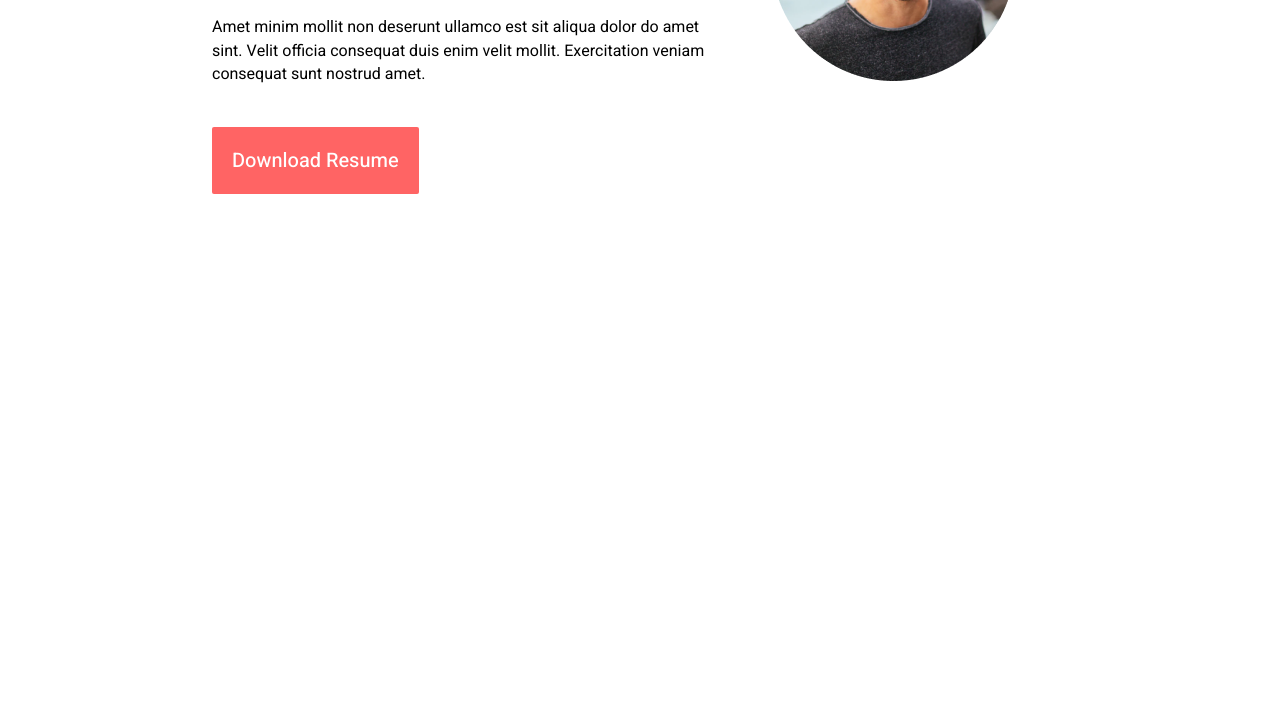
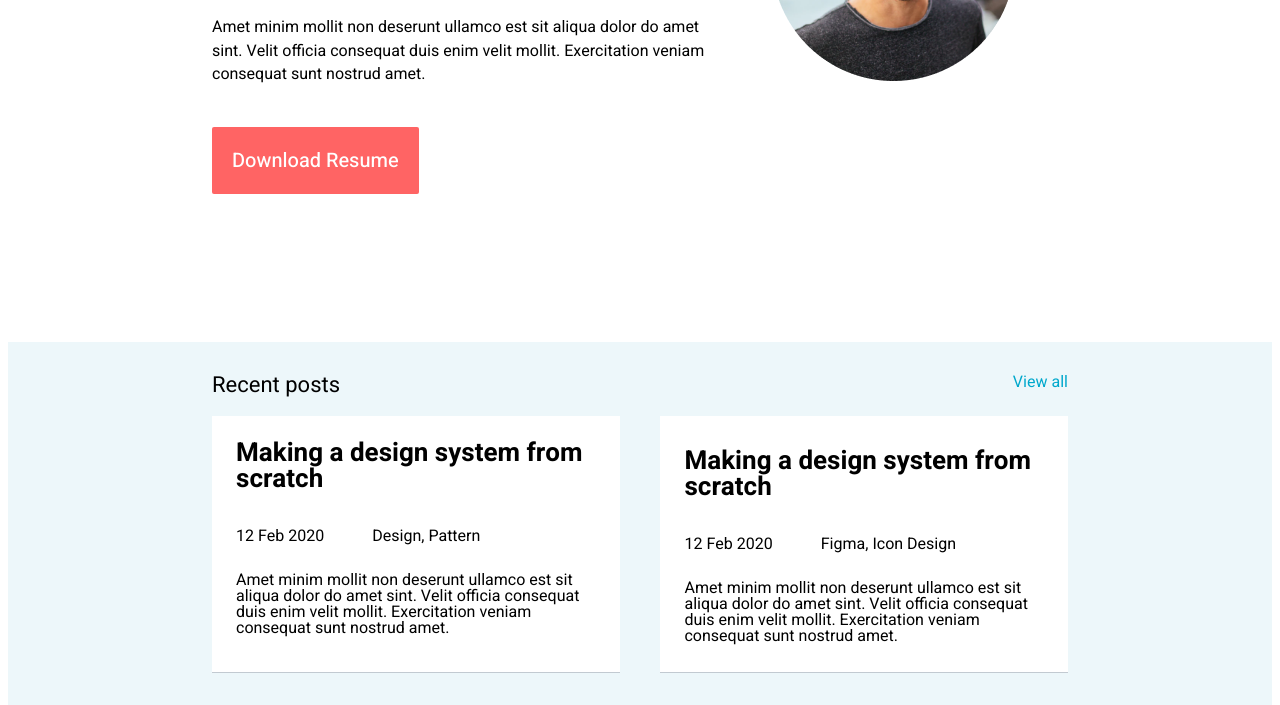
Before and after one commit to IlonaBekoeva/John, a plain HTML site: page index.html in a window 1280 px wide. Shown: the part 380-1085 px from the top of the page. Before the commit the page ends 808 px from the top, so only its background shows below. Drawn offline with Linux system fonts and the light colour scheme.

Commit message:
второй блок

```diff
--- a/index.html
+++ b/index.html
@@ -51,6 +51,34 @@
 
 				</div>
 			</div>
+			<section class="section__cards-block">
+				<div class="section__inner _container">
+					<div class="title__wrapper">
+						<div class="title">Recent posts</div>
+						<a href="" class="view">View all</a>
+					</div>
+
+					<div class="card__wrapper">
+						<div class="card">
+							<div class="card__title">Making a design system from scratch</div>
+							<div class="date__wrapper">
+								<div class="text">12 Feb 2020</div>
+								<div class="text">Design, Pattern</div>
+							</div>
+							<div class="card__text">Amet minim mollit non deserunt ullamco est sit aliqua dolor do amet sint. Velit officia consequat duis enim velit mollit. Exercitation veniam consequat sunt nostrud amet.</div>
+						</div>
+						<div class="card">
+							<div class="card__title">Making a design system from scratch</div>
+							<div class="date__wrapper">
+								<div class="text">12 Feb 2020</div>
+								<div class="text">Figma, Icon Design</div>
+							</div>
+							<div class="card__text">Amet minim mollit non deserunt ullamco est sit aliqua dolor do amet sint. Velit officia consequat duis enim velit mollit. Exercitation veniam consequat sunt nostrud amet.</div>
+						</div>
+					</div>
+
+				</div>
+			</section>
 		</main>
 		<footer class="footer">
 
--- a/style.css
+++ b/style.css
@@ -1,3 +1,4 @@
+/*............ОБНУЛУНИЕ..................................................................... */
 a {
 	text-decoration: none;
 }
@@ -38,7 +39,7 @@ body {
 	margin: 0px auto;
 	box-sizing: content-box;
 }
-/* ................................................................................. */
+/* ..........ШАПКА....................................................................... */
 .header {
 	position: absolute;
 	width: 100%;
@@ -109,7 +110,7 @@ body {
 .page {
 	flex: 1 1 auto;
 }
-/* ................................................................................. */
+/* .........ПЕРВЫЙ БЛОК........................................................................ */
 .main-block__body{
 	padding: 228px 0px 148px 0px;
 	max-width: 506px;
@@ -177,8 +178,99 @@ body {
 	padding: 83px 0px 34px 0px;
 	}
 }
+/*.........ВТОРОЙ БЛОК........................................................................*/
+.section__cards-block{
+  background-color: #EDF7FA;
+  padding: 32px 0;
+}
+.section-cards__blog {
+  background-color: #fff;
+}
+.title__blog {
+  font-weight: 700;
+  font-size: 44px;
+  padding-bottom: 48px;
+}
+.title__wrapper {
+  display: flex;
+  justify-content: space-between;
+}
+.title {
+  font-size: 22px;
+  margin-bottom: 20px;
+}
+.view {
+  color: #00A8CC;
+}
+.card__wrapper {
+  display: flex;
+  justify-content: space-between;
+}
+.card {
+  width: 42%;
+  padding: 24px;
+  border-radius: 4px;
+  background-color: #fff;
+  box-shadow: 0 4px 10px rgba(187, 225, 250, 0.25); }
+.card__title {
+  font-weight: 700;
+  font-size: 26px;
+  margin-bottom: 36px;
+}
+.date__wrapper {
+  display: flex;
+  margin-bottom: 28px;
+}
+.text:not(:first-child) {
+  position: relative;
+  margin-left: 48px;
+}
+.text:not(:first-child)::before {
+  position: absolute;
+  height: 20px;
+  width: 1px;
+  top: 0;
+  left: -20%;
+  background-color: #21243D;
+}
+.card__text {
+  font-size: 16px;
+}
+@media (max-width: 991px) {
+.title__wrapper {
+   justify-content: center;
+ }
+.view {
+   display: none;
+ }
+.card__wrapper {
+   flex-direction: column;
+   align-items: center;
+ }
+.card {
+   margin: 0 20px;
+   width: 80%;
+ }
+.card:not(:last-child) {
+   margin-bottom: 20px;
+ }
+}
+.card__wrapper__blog {
+  display: block;
+}
+.card {
+  margin: 0;
+  box-shadow: none;
+  padding-bottom: 28px;
+  border-radius: 0;
+  border-bottom: 1px solid rgba(134, 149, 164, 0.5);
+}
+.card:not(:first-child) {
+  padding-top: 32px;
+}
+/*.........ТРЕТИЙ БЛОК........................................................................*/
 
-/* ................................................................................. */
+/*............................................................................................*/
 .footer{
 
 }
```
